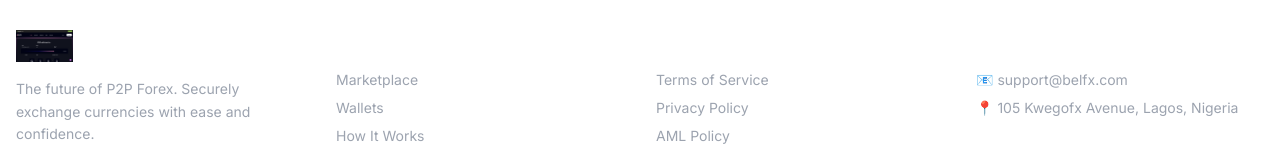
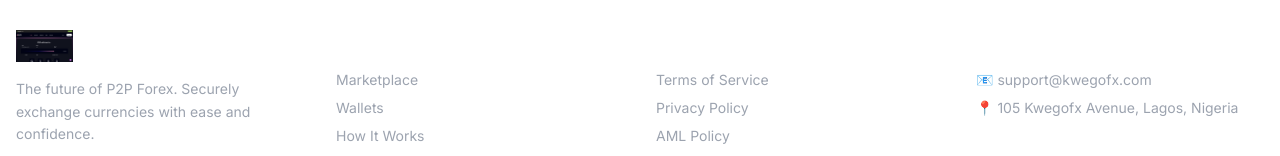
Before and after one commit to enyasystem/kwego, a Next.js app: page / in a window 1280 px wide. Shown: the part 3762-3918 px from the top of the page. Built offline with nearby package versions, Linux system fonts and the light colour scheme; no server answers.

Commit message:
Update footer

```diff
--- a/app/page.tsx
+++ b/app/page.tsx
@@ -587,7 +587,7 @@ export default function HomePage() {
             <div>
               <h5 className="font-semibold text-white mb-4">Contact Us</h5>
               <ul className="space-y-2 text-sm">
-                <li className="text-gray-400">📧 support@belfx.com</li>
+                <li className="text-gray-400">📧 support@kwegofx.com</li>
                 <li className="text-gray-400">📍 105 Kwegofx Avenue, Lagos, Nigeria</li>
               </ul>
             </div>
```
